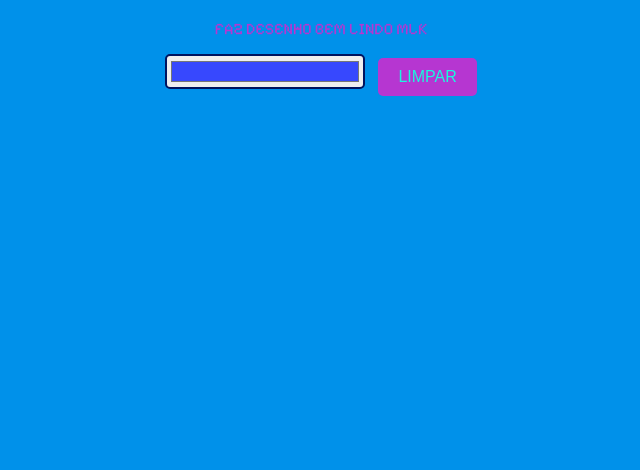
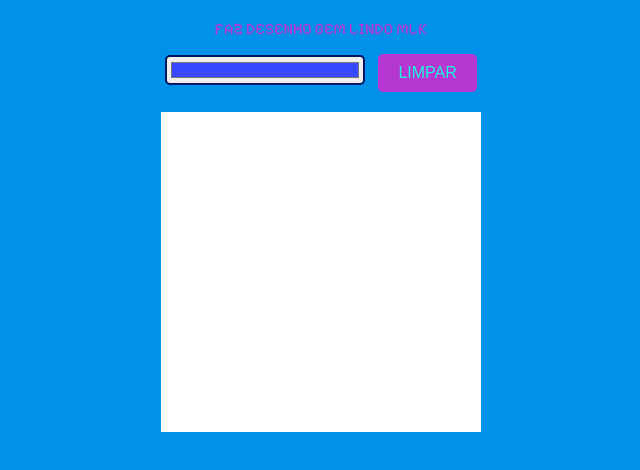
Before and after one commit to Davimp0413/artistos, a plain HTML site: page index.html in a window 1280 px wide. Shown: the part 62-532 px from the top of the page, without its empty margins (319-959 px from the left). Drawn offline with Linux system fonts and the light colour scheme.

Commit message:
Add files via upload

```diff
--- a/app.js
+++ b/app.js
@@ -0,0 +1,13 @@
+const cor =document.querySelector("input");
+const grade = document.querySelector(".grade");
+const limpar = document.querySelector(".darthVader");
+
+for (let i = 0; i < 1024; i++) {
+    const pixel = document.createElement("div")
+    pixel.classList.add("pixel");
+
+    pixel.addEventListener("click",function(){
+        pixel.style.backgroundColor = "red";
+    })
+    grade.appendChild(pixel);
+}
--- a/index.html
+++ b/index.html
@@ -14,5 +14,6 @@
         <button>LIMPAR</button>
     </div>
     <div class="grade"></div>
+    <script src="app.js"></script>
 </body>
 </html>
--- a/style.css
+++ b/style.css
@@ -25,6 +25,20 @@ input {
   border: 2px solid #00145f;
   border-radius: 5px;
   margin-right: 10px;
-  height: 35px;
+  height: 30px;
   width: 200px;
 }
+
+.pixel{
+    width: 10px;
+    height: 10px;
+    background-color: #ffffff;
+}
+.grade {
+    display: grid;
+    grid-template-columns: repeat(32, 10px);
+    grid-template-rows: repeat(32, 10px);
+    gap: 0px;
+    justify-content: center;
+    margin-top: 20px;
+}
```
